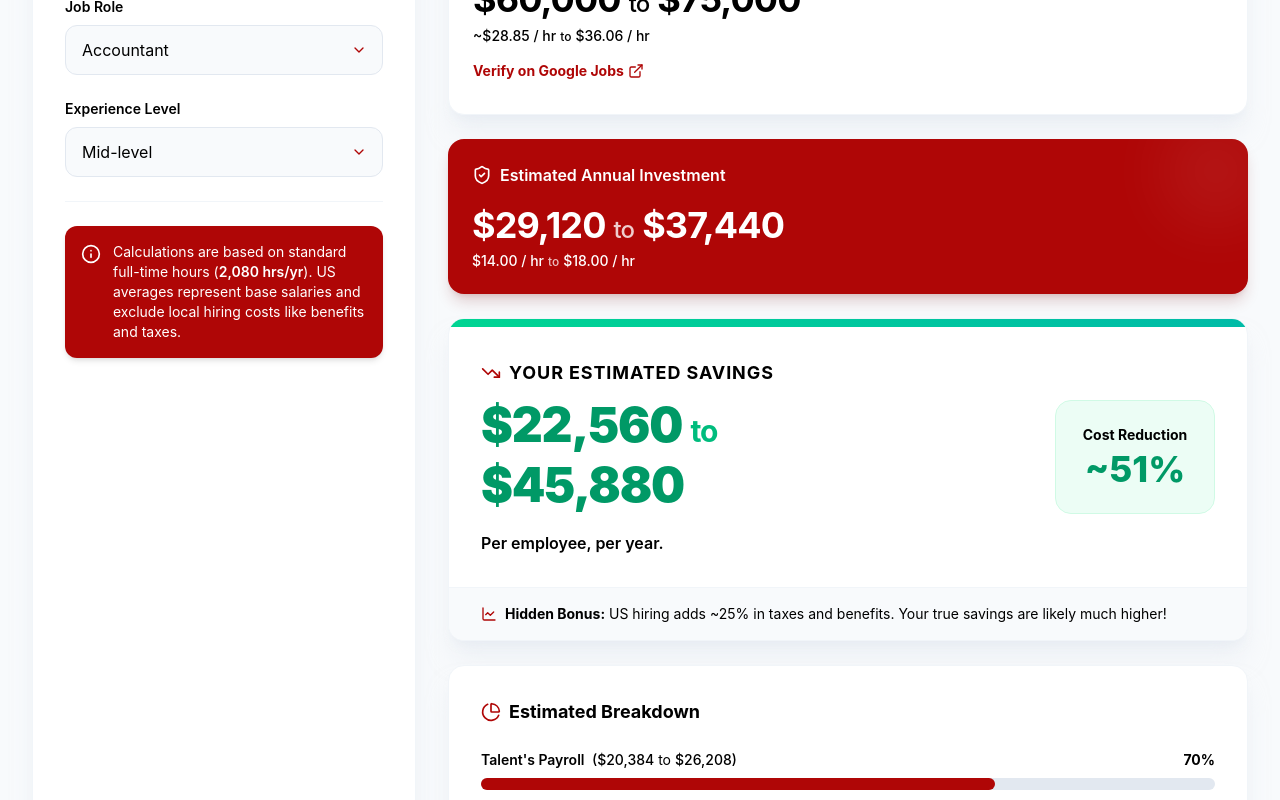
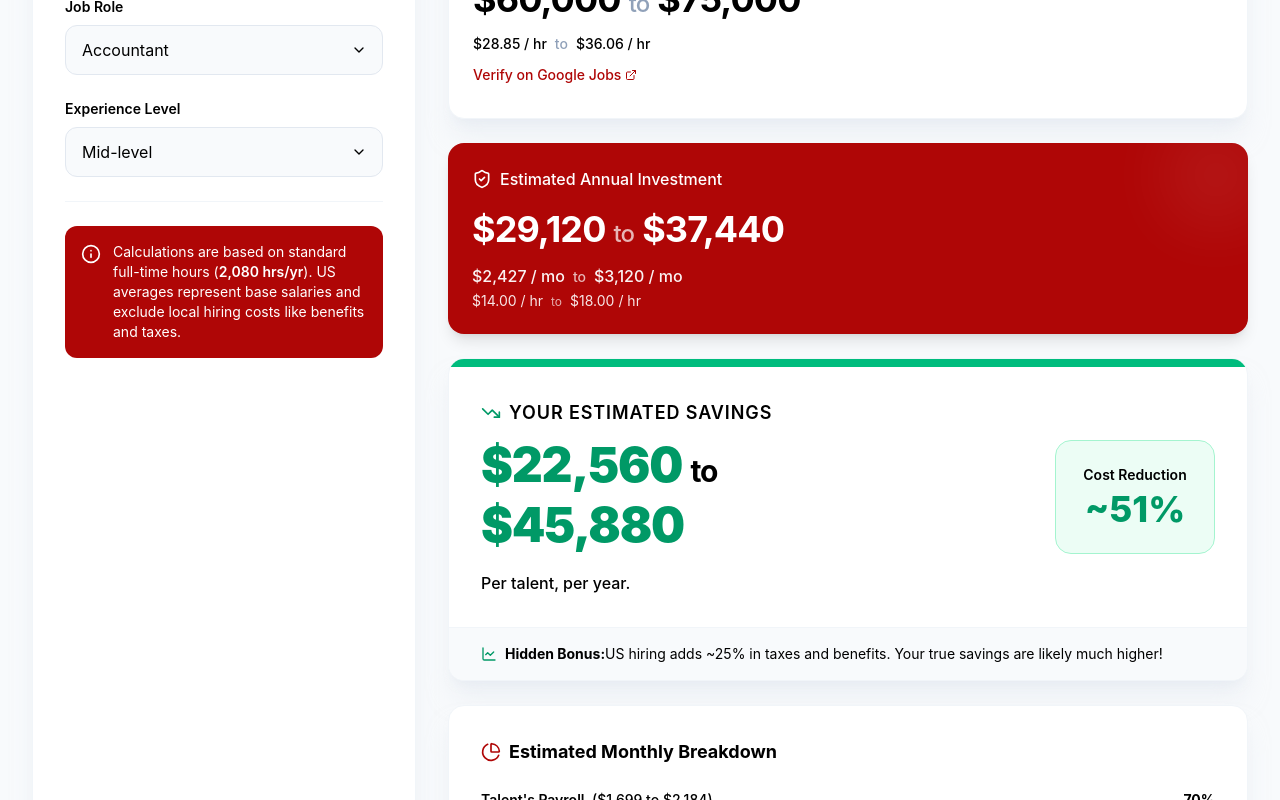
Before and after one commit to awitpao/s2s-roi-calc-backend-BE, a React (Vite) app: page / in a window 1280 px wide. Shown: the part 280-1080 px from the top of the page. Built offline with nearby package versions, Linux system fonts and the light colour scheme.

Commit message:
added monthly numbers

```diff
--- a/src/App.tsx
+++ b/src/App.tsx
@@ -93,21 +93,17 @@ const formatCurrency = (value: number) => {
 export default function App() {
   const [selectedRole, setSelectedRole] = useState(staffingData[0].role);
 
-  // Extract unique roles for the dropdown
   const roles = useMemo(() => {
     return Array.from(new Set(staffingData.map(d => d.role))).sort();
   }, []);
 
-  // Filter available levels based on selected role
   const availableLevels = useMemo(() => {
     return staffingData.filter(d => d.role === selectedRole).map(d => d.level);
   }, [selectedRole]);
 
-  // Set default level when role changes
   const [selectedLevel, setSelectedLevel] = useState(availableLevels[0]);
 
-  // Handle role change safely
-  const handleRoleChange = (e: React.ChangeEvent<HTMLSelectElement>) => {
+  const handleRoleChange = (e: { target: { value: any; }; }) => {
     const newRole = e.target.value;
     setSelectedRole(newRole);
     const newLevels = staffingData.filter(d => d.role === newRole).map(d => d.level);
@@ -118,32 +114,23 @@ export default function App() {
     return staffingData.find(d => d.role === selectedRole && d.level === selectedLevel) || staffingData[0];
   }, [selectedRole, selectedLevel]);
 
-  // Calculations
   const ourCostMin = currentData.rateMin * ANNUAL_HOURS;
   const ourCostMax = currentData.rateMax * ANNUAL_HOURS;
 
-  // Calculate Savings (Conservative: US Min vs Our Max, Optimistic: US Max vs Our Min)
   const savingsMin = currentData.usMin - ourCostMax;
   const savingsMax = currentData.usMax - ourCostMin;
   const averageSavings = (savingsMin + savingsMax) / 2;
   const savingsPercentage = Math.round((averageSavings / ((currentData.usMin + currentData.usMax) / 2)) * 100);
 
-  // Helper to format breakdown amounts based on percentage
-  const formatBreakdownAmount = (percentage: number) => {
-    const minAmount = ourCostMin * percentage;
-    const maxAmount = ourCostMax * percentage;
+  // Helper to format breakdown amounts based on monthly percentage
+  const formatBreakdownMonthly = (percentage: number) => {
+    const minAmount = (ourCostMin / 12) * percentage;
+    const maxAmount = (ourCostMax / 12) * percentage;
     return minAmount === maxAmount
       ? formatCurrency(minAmount)
-      : (
-        <span className="whitespace-nowrap">
-          <span>{formatCurrency(minAmount)}</span>
-          <span className="mx-1 font-normal">to</span>
-          <span>{formatCurrency(maxAmount)}</span>
-        </span>
-      );
+      : `${formatCurrency(minAmount)} to ${formatCurrency(maxAmount)}`;
   };
 
-  // Generate Google Jobs Link dynamically
   const googleJobsUrl = `https://www.google.com/search?q=${encodeURIComponent(
     `${currentData.level} ${currentData.role} salary`
   )}&ibp=htl;jobs`;
@@ -157,7 +144,7 @@ export default function App() {
           <h1 className="text-3xl md:text-5xl font-extrabold text-black tracking-tight mb-4">
             Remote Hiring <span className="text-[#af0606]">ROI Calculator</span>
           </h1>
-          <p className="text-lg text-black max-w-2xl mx-auto font-medium">
+          <p className="text-lg text-black max-w-2xl mx-auto">
             Compare the estimated annual cost of a dedicated Structure 2 Scale team member with a comparable U.S.-based hire
           </p>
         </div>
@@ -187,8 +174,8 @@ export default function App() {
                       <option key={role} value={role}>{role}</option>
                     ))}
                   </select>
-                  <div className="pointer-events-none absolute inset-y-0 right-0 flex items-center px-4">
-                    <ChevronRight className="w-4 h-4 rotate-90 text-[#af0606]" />
+                  <div className="pointer-events-none absolute inset-y-0 right-0 flex items-center px-4 text-black">
+                    <ChevronRight className="w-4 h-4 rotate-90" />
                   </div>
                 </div>
               </div>
@@ -208,14 +195,14 @@ export default function App() {
                       <option key={level} value={level}>{level}</option>
                     ))}
                   </select>
-                  <div className="pointer-events-none absolute inset-y-0 right-0 flex items-center px-4">
-                    <ChevronRight className="w-4 h-4 rotate-90 text-[#af0606]" />
+                  <div className="pointer-events-none absolute inset-y-0 right-0 flex items-center px-4 text-black">
+                    <ChevronRight className="w-4 h-4 rotate-90" />
                   </div>
                 </div>
               </div>
 
               <div className="pt-6 border-t border-slate-100">
-                <div className="flex items-start text-sm text-white bg-[#af0606] p-4 rounded-xl shadow-md">
+                <div className="flex items-start text-sm text-white bg-[#af0606] p-4 rounded-xl">
                   <Info className="w-5 h-5 text-white mr-3 flex-shrink-0 mt-0.5" />
                   <p>
                     Calculations are based on standard full-time hours (<span className="font-semibold text-white">2,080 hrs/yr</span>). US averages represent base salaries and exclude local hiring costs like benefits and taxes.
@@ -228,81 +215,96 @@ export default function App() {
           {/* Right Column: Output / Dashboard */}
           <div className="lg:col-span-8 space-y-6">
 
-            {/* Top Stat Cards Stacked vertically */}
+            {/* Top Stat Cards Stacked Vertically */}
             <div className="grid grid-cols-1 gap-6">
 
-              {/* US Avg Rate Card (Now on top) */}
+              {/* US Avg Rate Card */}
               <div className="bg-white rounded-2xl p-6 shadow-xl shadow-slate-200/50 border border-slate-100 overflow-hidden">
                 <div className="flex items-center justify-between mb-4">
-                  <h3 className="font-semibold text-black flex items-center">
+                  <h3 className="font-medium text-black flex items-center">
                     <Users className="w-5 h-5 mr-2 text-[#af0606]" />
                     US Average Salary
                   </h3>
                 </div>
                 <div className="overflow-hidden mb-2">
-                  <div className="text-2xl sm:text-3xl lg:text-4xl font-bold text-black mb-1 tracking-tight leading-tight">
+                  <div className="text-2xl sm:text-3xl lg:text-4xl font-bold text-black mb-3 tracking-tight leading-tight flex items-baseline flex-wrap gap-2">
                     {currentData.usMin === currentData.usMax ? (
                       <span>{formatCurrency(currentData.usMin)}</span>
                     ) : (
-                      <span className="whitespace-nowrap">
+                      <>
                         <span>{formatCurrency(currentData.usMin)}</span>
-                        <span className="text-xl sm:text-2xl font-medium text-black mx-2">to</span>
+                        <span className="text-xl sm:text-2xl font-medium text-slate-400">to</span>
                         <span>{formatCurrency(currentData.usMax)}</span>
-                      </span>
+                      </>
                     )}
                   </div>
-                  <div className="text-black text-sm mb-3 font-medium">
+
+                  <div className="mb-2 text-black font-medium text-sm">
                     {currentData.usMin === currentData.usMax ? (
-                      <span>~${(currentData.usMin / ANNUAL_HOURS).toFixed(2)} / hr</span>
+                      `$${(currentData.usMin / ANNUAL_HOURS).toFixed(2)} / hr`
                     ) : (
-                      <span className="whitespace-nowrap">
-                        <span>~${(currentData.usMin / ANNUAL_HOURS).toFixed(2)} / hr</span>
-                        <span className="text-xs mx-1">to</span>
-                        <span>${(currentData.usMax / ANNUAL_HOURS).toFixed(2)} / hr</span>
-                      </span>
+                      <>
+                        ${(currentData.usMin / ANNUAL_HOURS).toFixed(2)} / hr
+                        <span className="mx-2 text-slate-400">to</span>
+                        ${(currentData.usMax / ANNUAL_HOURS).toFixed(2)} / hr
+                      </>
                     )}
                   </div>
+
                   <a
                     href={googleJobsUrl}
                     target="_blank"
                     rel="noopener noreferrer"
-                    className="inline-flex items-center text-sm font-bold text-[#af0606] hover:text-[#8a0505] transition-colors"
+                    className="inline-flex items-center text-sm font-medium text-[#af0606] hover:opacity-80 transition-colors"
                   >
-                    Verify on Google Jobs <ExternalLink className="w-4 h-4 ml-1" />
+                    Verify on Google Jobs <ExternalLink className="w-3 h-3 ml-1" />
                   </a>
                 </div>
               </div>
 
-              {/* Our Rate Card (Now below US average) */}
-              <div className="bg-[#af0606] rounded-2xl p-6 shadow-lg shadow-red-900/20 text-white relative overflow-hidden">
+              {/* Our Rate Card */}
+              <div className="bg-[#af0606] rounded-2xl p-6 shadow-lg text-white relative overflow-hidden">
                 <div className="absolute top-0 right-0 -mt-4 -mr-4 w-24 h-24 bg-white opacity-10 rounded-full blur-2xl"></div>
                 <div className="flex items-center justify-between mb-4 relative z-10">
-                  <h3 className="font-semibold text-white flex items-center">
+                  <h3 className="font-medium text-white flex items-center">
                     <ShieldCheck className="w-5 h-5 mr-2 text-white" />
                     Estimated Annual Investment
                   </h3>
                 </div>
                 <div className="relative z-10 overflow-hidden">
-                  <div className="text-2xl sm:text-3xl lg:text-4xl font-bold mb-1 tracking-tight leading-tight">
+                  <div className="text-2xl sm:text-3xl lg:text-4xl font-bold mb-3 tracking-tight leading-tight flex items-baseline flex-wrap gap-2">
                     {ourCostMin === ourCostMax ? (
                       <span>{formatCurrency(ourCostMin)}</span>
                     ) : (
-                      <span className="whitespace-nowrap">
+                      <>
                         <span>{formatCurrency(ourCostMin)}</span>
-                        <span className="text-xl sm:text-2xl font-medium text-white/80 mx-2">to</span>
+                        <span className="text-xl sm:text-2xl font-medium text-white opacity-70">to</span>
                         <span>{formatCurrency(ourCostMax)}</span>
-                      </span>
+                      </>
                     )}
                   </div>
-                  <div className="text-white text-sm font-medium leading-tight">
+
+                  <div className="text-white opacity-95 text-base font-medium mb-1 flex items-baseline flex-wrap gap-2">
+                    {ourCostMin === ourCostMax ? (
+                      <span>{formatCurrency(ourCostMin / 12)} / mo</span>
+                    ) : (
+                      <>
+                        <span>{formatCurrency(ourCostMin / 12)} / mo</span>
+                        <span className="text-sm opacity-75">to</span>
+                        <span>{formatCurrency(ourCostMax / 12)} / mo</span>
+                      </>
+                    )}
+                  </div>
+
+                  <div className="text-white opacity-90 text-sm leading-tight flex items-baseline flex-wrap gap-2">
                     {currentData.rateMin === currentData.rateMax ? (
                       <span>${currentData.rateMin.toFixed(2)} / hr</span>
                     ) : (
-                      <span className="whitespace-nowrap">
+                      <>
                         <span>${currentData.rateMin.toFixed(2)} / hr</span>
-                        <span className="text-xs opacity-75 mx-1">to</span>
+                        <span className="text-xs opacity-75">to</span>
                         <span>${currentData.rateMax.toFixed(2)} / hr</span>
-                      </span>
+                      </>
                     )}
                   </div>
                 </div>
@@ -310,15 +312,16 @@ export default function App() {
 
             </div>
 
+            {}
             {/* Savings Big Card */}
             <div className="bg-white rounded-2xl shadow-xl shadow-slate-200/50 border border-slate-100 overflow-hidden">
-              <div className="p-1 bg-gradient-to-r from-emerald-400 to-teal-500"></div>
+              <div className="p-1 bg-emerald-500"></div>
               <div className="p-6 md:p-8">
                 <div className="flex flex-col md:flex-row md:items-center justify-between gap-6">
 
                   <div>
-                    <h3 className="text-lg font-bold text-black uppercase tracking-wider mb-2 flex items-center">
-                      <TrendingDown className="w-5 h-5 mr-2 text-[#af0606]" />
+                    <h3 className="text-lg font-semibold text-black uppercase tracking-wider mb-2 flex items-center">
+                      <TrendingDown className="w-5 h-5 mr-2 text-emerald-600" />
                       Your Estimated Savings
                     </h3>
                     <div className="text-3xl sm:text-4xl lg:text-5xl font-black text-emerald-600 tracking-tight leading-tight mt-2">
@@ -326,19 +329,19 @@ export default function App() {
                         <span>{formatCurrency(savingsMin)}</span>
                       ) : (
                         <>
-                          <span>{formatCurrency(savingsMin)} <span className="text-xl sm:text-2xl lg:text-3xl text-emerald-500 font-bold">to</span></span>
+                          <span>{formatCurrency(savingsMin)}</span> <span className="text-xl sm:text-2xl lg:text-3xl text-black font-bold">to</span>
                           <br />
                           <span>{formatCurrency(savingsMax)}</span>
                         </>
                       )}
                     </div>
-                    <p className="text-black mt-4 font-semibold">
-                      Per employee, per year.
+                    <p className="text-black mt-4 font-medium">
+                      Per talent, per year.
                     </p>
                   </div>
 
-                  <div className="bg-emerald-50 border border-emerald-100 rounded-2xl p-6 text-center min-w-[160px]">
-                    <div className="text-sm font-bold text-black mb-1">Cost Reduction</div>
+                  <div className="bg-emerald-50 border border-emerald-200 rounded-2xl p-6 text-center min-w-[160px]">
+                    <div className="text-sm font-semibold text-black mb-1">Cost Reduction</div>
                     <div className="text-4xl font-extrabold text-emerald-600">~{savingsPercentage}%</div>
                   </div>
 
@@ -348,8 +351,8 @@ export default function App() {
               {/* Additional Value Add footer */}
               <div className="bg-slate-50 px-6 md:px-8 py-4 border-t border-slate-100">
                 <p className="text-sm text-black flex items-center justify-center md:justify-start">
-                  <LineChart className="w-4 h-4 mr-2 text-[#af0606]" />
-                  <strong>Hidden Bonus:</strong> &nbsp;US hiring adds ~25% in taxes and benefits. Your true savings are likely much higher!
+                  <LineChart className="w-4 h-4 mr-2 text-emerald-600" />
+                  <strong>Hidden Bonus:</strong> US hiring adds ~25% in taxes and benefits. Your true savings are likely much higher!
                 </p>
               </div>
             </div>
@@ -358,7 +361,7 @@ export default function App() {
             <div className="bg-white rounded-2xl shadow-xl shadow-slate-200/50 border border-slate-100 p-6 md:p-8">
               <h3 className="text-lg font-bold text-black mb-6 flex items-center">
                 <PieChart className="w-5 h-5 mr-2 text-[#af0606]" />
-                Estimated Breakdown
+                Estimated Monthly Breakdown
               </h3>
 
               <div className="space-y-5">
@@ -366,7 +369,7 @@ export default function App() {
                 <div>
                   <div className="flex justify-between text-sm mb-2 flex-wrap sm:flex-nowrap gap-1">
                     <span className="font-semibold text-black">
-                      Talent's Payroll <span className="font-medium text-black ml-1">({formatBreakdownAmount(0.70)})</span>
+                      Talent's Payroll <span className="font-medium text-black ml-1">({formatBreakdownMonthly(0.70)})</span>
                     </span>
                     <span className="font-bold text-black">70%</span>
                   </div>
@@ -379,7 +382,7 @@ export default function App() {
                 <div>
                   <div className="flex justify-between text-sm mb-2 flex-wrap sm:flex-nowrap gap-1">
                     <span className="font-semibold text-black">
-                      Quarterly Bonuses <span className="font-medium text-black ml-1">({formatBreakdownAmount(0.15)})</span>
+                      Monthly Bonuses <span className="font-medium text-black ml-1">({formatBreakdownMonthly(0.15)})</span>
                     </span>
                     <span className="font-bold text-black">15%</span>
                   </div>
@@ -392,7 +395,7 @@ export default function App() {
                 <div>
                   <div className="flex justify-between text-sm mb-2 flex-wrap sm:flex-nowrap gap-1">
                     <span className="font-semibold text-black">
-                      Benefits, Development & Community (Healthcare, Local Statutory allowances, Talent Recognition, Training, Coaching & Community Support) <span className="font-medium text-black ml-1">({formatBreakdownAmount(0.15)})</span>
+                      Benefits, Development & Community (Healthcare, Local Statutory allowances, Talent Recognition, Training, Coaching & Community Support) <span className="font-medium text-black ml-1">({formatBreakdownMonthly(0.15)})</span>
                     </span>
                     <span className="font-bold text-black">15%</span>
                   </div>
```
